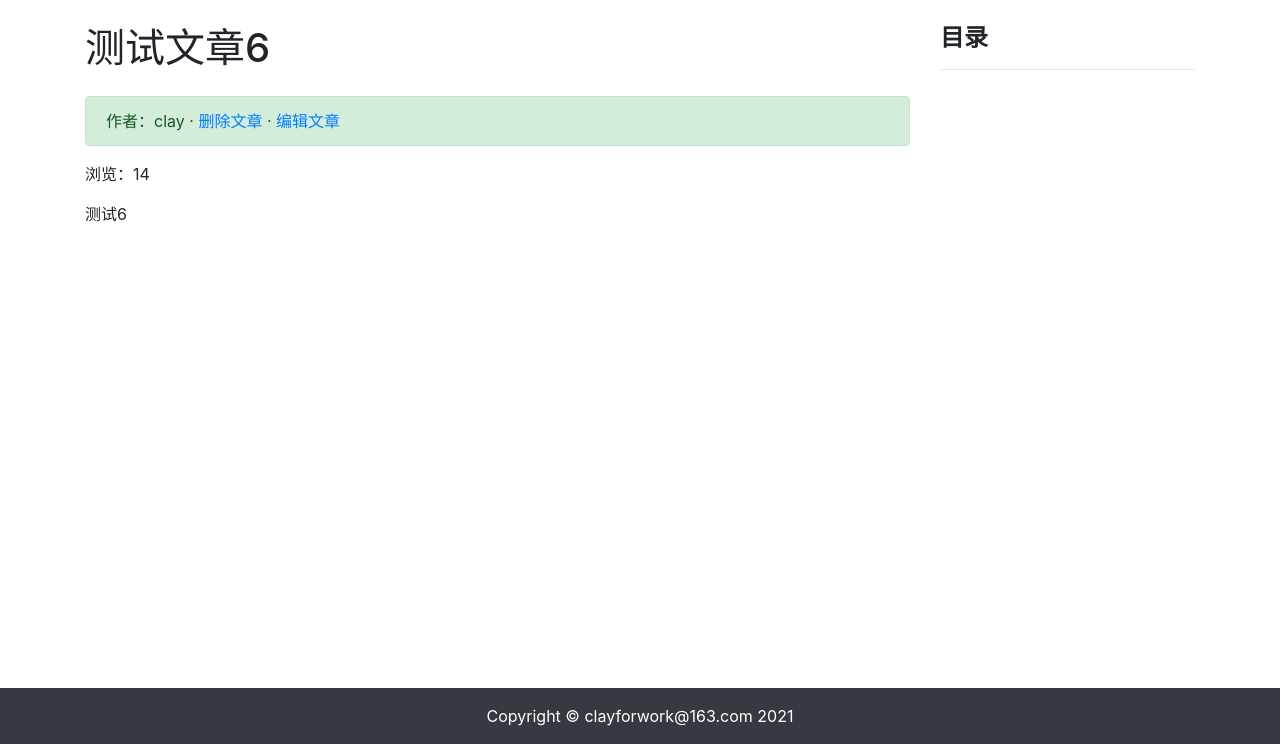
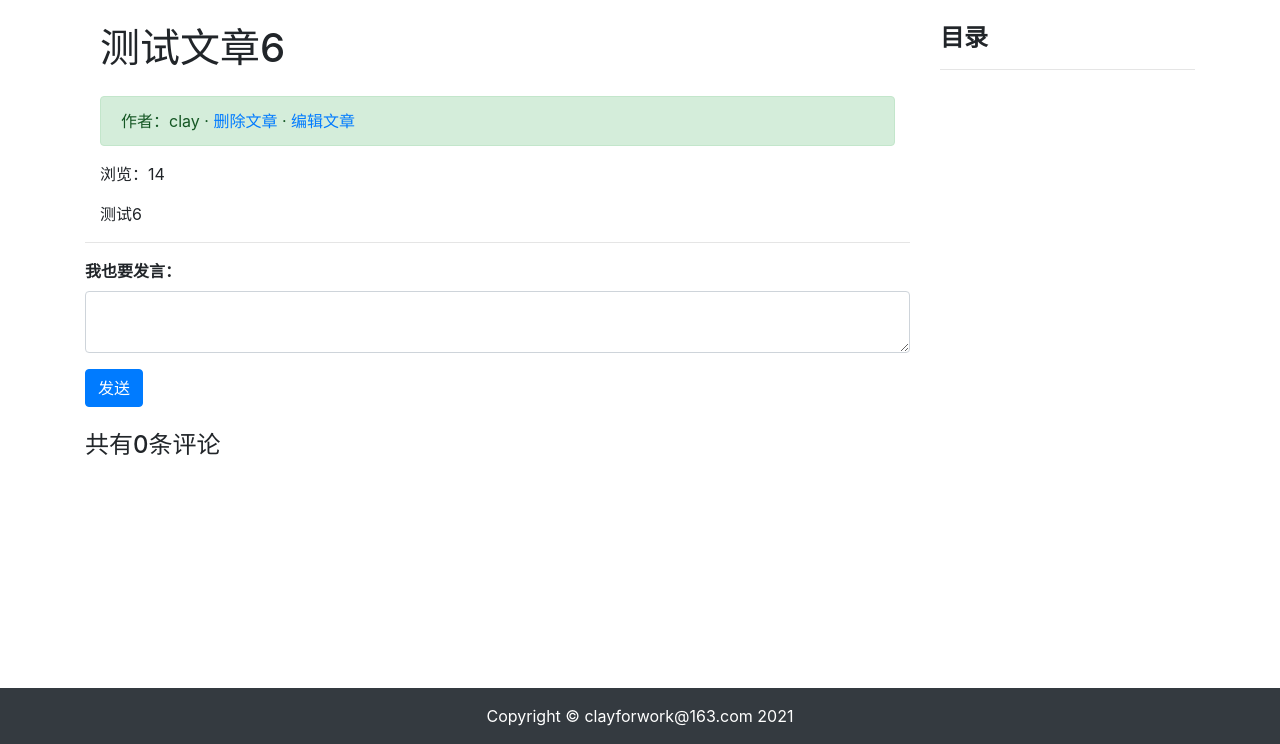
Before and after one commit to ClayLaugh/my_blog, a Django app: page /article/article-detail/11/ in a window 1280 px wide. Shown: the part 56-800 px from the top of the page. Run offline with Django 3.2, Linux system fonts and the light colour scheme; a user stored in the database is signed in; data comes from the database, SQL or seed files in the repository; both versions use the stored data as it was after the commit; parts of the project's set-up code (start-up, migrations or seed data) failed here and were passed over; some libraries are stand-ins or nearby versions.

Commit message:
finish blog with basic function

```diff
--- a/article/models.py
+++ b/article/models.py
@@ -2,6 +2,7 @@ from django.db import models
 # 导入内建的User模型
 from django.contrib.auth.models import User
 from django.utils import timezone
+from django.urls import reverse
 
 
 # 博客文章数据模型
@@ -28,3 +29,6 @@ class ArticlePost(models.Model):
     # 定义当调用当前对象的str()方法时返回的内容
     def __str__(self):
         return self.title
+
+    def get_absolute_url(self):
+        return reverse('article:article_detail', args=[self.id])
--- a/article/views.py
+++ b/article/views.py
@@ -5,6 +5,7 @@ from .forms import ArticlePostForm
 from django.contrib.auth.models import User
 from django.contrib.auth.decorators import login_required
 from .models import ArticlePost
+from comment.models import Comment
 import markdown
 from django.core.paginator import Paginator
 from django.db.models import Q
@@ -47,6 +48,7 @@ def article_list(request):
 def article_detail(request, id):
     # 根据 id 取出相应的文章
     article = ArticlePost.objects.get(id=id)
+    comments = Comment.objects.filter(article=id)
     article.total_views += 1
     article.save(update_fields=['total_views'])
     md = markdown.Markdown(
@@ -57,7 +59,7 @@ def article_detail(request, id):
         ]
     )
     article.body = md.convert(article.body)
-    context = {'article': article, 'toc': md.toc}
+    context = {'article': article, 'toc': md.toc, 'comments': comments}
     return render(request, 'article/detail.html', context)
 
 
--- /dev/null
+++ b/comment/urls.py
@@ -0,0 +1,8 @@
+from django.urls import path
+from . import views
+
+app_name = 'comment'
+
+urlpatterns = [
+    path('post-comment/<int:article_id>/', views.post_comment, name='post_comment'),
+]
--- a/templates/article/detail.html
+++ b/templates/article/detail.html
@@ -13,6 +13,7 @@
 <div class="container">
     <div class="row">
         <div class="col-9">
+            <div class="col-12">
                 <!-- 标题及作者 -->
                 <h1 class="mt-4 mb-4">{{ article.title }}</h1>
                 <div class="alert alert-success">作者：{{ article.author }}
@@ -31,6 +32,43 @@
                 <!-- 文章正文 -->
                 <div>
                     <p>{{ article.body|safe }}</p>
+                </div>
+            </div>
+            <!-- 发表评论 -->
+            <hr>
+            {% if user.is_authenticated %}
+                <div>
+                    <form action="{% url 'comment:post_comment' article.id %}" method="POST">
+                    {% csrf_token %}
+                        <div class="form-group">
+                            <label for="body">
+                                <strong>我也要发言：</strong>
+                            </label>
+                            <textarea type="text" class="form-control" id="body" name="body" rows="2"></textarea>
+                        </div>
+                        <!-- 提交按钮 -->
+                        <button type="submit" class="btn btn-primary ">发送</button>
+                    </form>
+                </div>
+                <br>
+            {% else %}
+                <br>
+                <h5 class="row justify-content-center">
+                    请<a href="{% url 'userprofile:login' %}">登录</a>后回复
+                </h5>
+                <br>
+            {% endif %}
+            <!-- 显示评论 -->
+            <h4>共有{{ comments.count }}条评论</h4>
+            <div>
+                {% for comment in comments %}
+                    <hr>
+                    <p>
+                        <strong style="color: pink">{{ comment.user }}</strong> 于
+                        <span style="color: green">{{ comment.created|date:"Y-m-d H:i:s" }}</span> 时说：
+                    </p>
+                    <pre style="font-family: inherit; font-size: 1em;">{{ comment.body }}</pre>
+                {% endfor %}
             </div>
         </div>
         <div class="col-3 mt-4">
```
Also changed, not shown: comment/forms.py (added, +8 -0 lines), comment/views.py (+23 -1 lines), db.sqlite3. Lines whose indentation alone changed are shown as unchanged.
